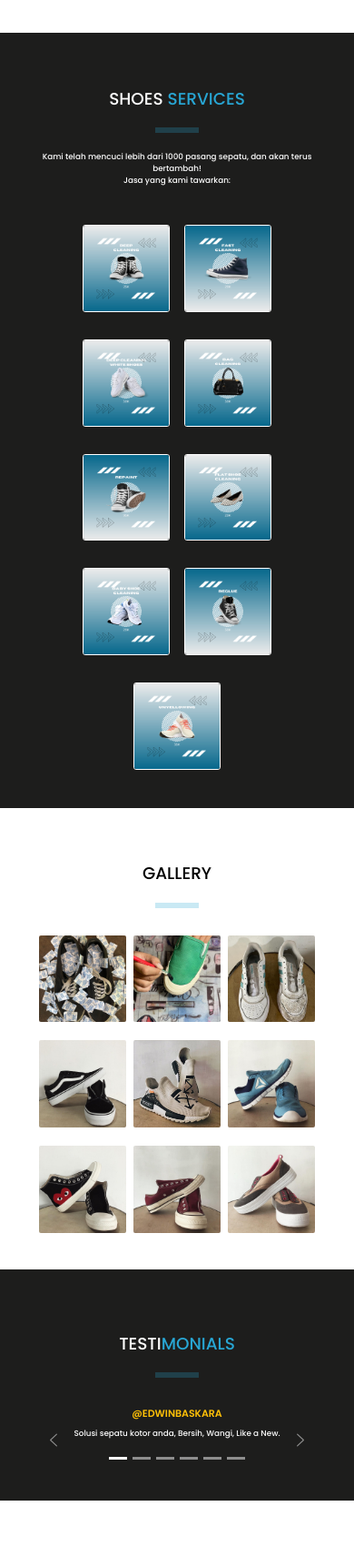
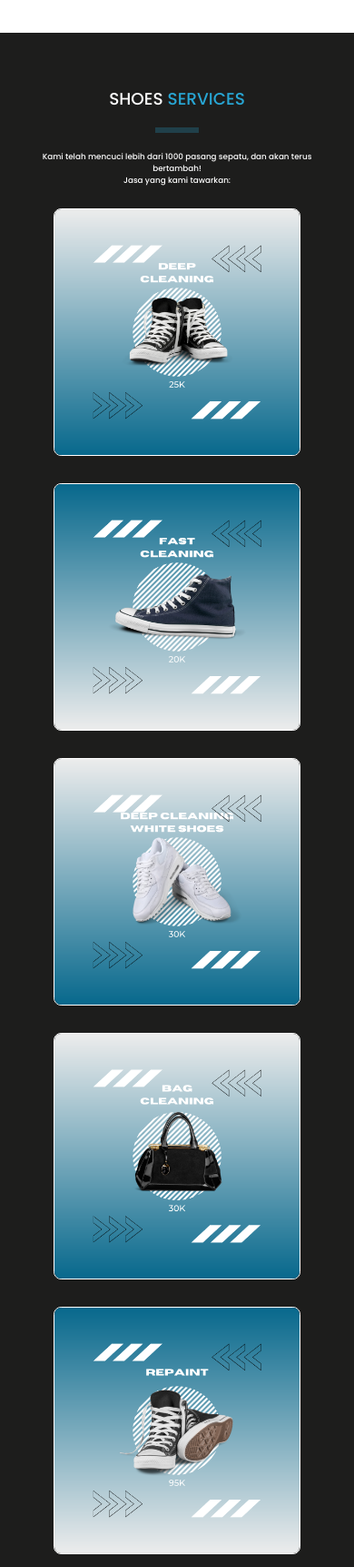
Before and after one commit to aufaadhib/shoes-laundry, a PHP site: page / in a window 390 px wide; the page is wider, and only the part inside the window is pictured. Shown: the part 1238-2960 px from the top of that part at 91% size. Run offline with PHP 8.4, Linux system fonts and the light colour scheme; some libraries are stand-ins or nearby versions.

Commit message:
baru gan

```diff
--- a/index.php
+++ b/index.php
@@ -154,25 +154,6 @@ include 'koneksi.php';
                     }
                     ?>
                 </div>
-
-
-
-                <!-- <div class="card pb-5">
-                    <div class="row mt-5">
-                        <div class="order-tracking completed">
-                            <span class="is-complete"></span>
-                            <p>Dalam Antrian</p>
-                        </div>
-                        <div class="order-tracking completed">
-                            <span class="is-complete"></span>
-                            <p>Sedang Diproses</p>
-                        </div>
-                        <div class="order-tracking">
-                            <span class="is-complete"></span>
-                            <p>Selesai</p>
-                        </div>
-                    </div>
-                </div> -->
             </div>
         </div>
 
@@ -186,16 +167,32 @@ include 'koneksi.php';
         <hr>
         <p>Kami telah mencuci lebih dari 1000 pasang sepatu, dan akan terus bertambah! </p>
         <p> Jasa yang kami tawarkan:</p>
-        <div class="row">
-            <div class="service-card">
+        <div class="row mt-3">
+            <div class="col-md-4">
                 <img src="assets/img/menu4.png" alt="Repair">
+            </div>
+            <div class="col-md-4">
                 <img src="assets/img/menu1.png" alt="Repair">
+            </div>
+            <div class="col-md-4">
                 <img src="assets/img/menu5.png" alt="Repair">
+            </div>
+            <div class="col-md-4">
                 <img src="assets/img/menu6.png" alt="Repair">
+            </div>
+            <div class="col-md-4">
                 <img src="assets/img/menu2.png" alt="Repair">
+            </div>
+            <div class="col-md-4">
                 <img src="assets/img/menu7.png" alt="Repair">
+            </div>
+            <div class="col-md-4">
                 <img src="assets/img/menu8.png" alt="Repair">
+            </div>
+            <div class="col-md-4">
                 <img src="assets/img/menu3.png" alt="Repair">
+            </div>
+            <div class="col-md-4">
                 <img src="assets/img/menu9.png" alt="Repair">
             </div>
         </div>
@@ -206,17 +203,42 @@ include 'koneksi.php';
     <section class="gallery" id="gallery">
         <h1>GALLERY</h1>
         <hr>
-        <div class="row">
-            <div class="gallery-card">
+        <div class="row mt-3">
+            <div class="col-md-4">
                 <img src="assets/img/galeri1.png" alt="Repair">
+
+            </div>
+            <div class="col-md-4">
                 <img src="assets/img/galeri2.png" alt="Repair">
+
+            </div>
+            <div class="col-md-4">
                 <img src="assets/img/galeri3.png" alt="Repair">
+
+            </div>
+            <div class="col-md-4">
                 <img src="assets/img/galeri4.jpg" alt="Repair">
+
+            </div>
+            <div class="col-md-4">
                 <img src="assets/img/galeri5.jpg" alt="Repair">
+
+            </div>
+            <div class="col-md-4">
                 <img src="assets/img/galeri6.jpg" alt="Repair">
+
+            </div>
+            <div class="col-md-4">
                 <img src="assets/img/galeri7.jpg" alt="Repair">
+
+            </div>
+            <div class="col-md-4">
                 <img src="assets/img/galeri8.jpg" alt="Repair">
+
+            </div>
+            <div class="col-md-4">
                 <img src="assets/img/galeri9.jpg" alt="Repair">
+
             </div>
         </div>
     </section>
@@ -283,7 +305,7 @@ include 'koneksi.php';
         <div class="container">
             <div class="row">
                 <div class="col-md-7">
-                    <iframe src="https://www.google.com/maps/embed?pb=!1m18!1m12!1m3!1d3954.215649314796!2d110.4215421!3d-7.659948299999998!2m3!1f0!2f0!3f0!3m2!1i1024!2i768!4f13.1!3m3!1m2!1s0x2e7a5f827c13e841%3A0x475894f89a802320!2sBeshoes%20Cuci%20Sepatu!5e0!3m2!1sid!2sid!4v1688752811328!5m2!1sid!2sid" width="600" height="450" style="border:0;" allowfullscreen="" loading="lazy" referrerpolicy="no-referrer-when-downgrade"></iframe>
+                    <iframe src="https://www.google.com/maps/embed?pb=!1m18!1m12!1m3!1d3954.215649314796!2d110.4215421!3d-7.659948299999998!2m3!1f0!2f0!3f0!3m2!1i1024!2i768!4f13.1!3m3!1m2!1s0x2e7a5f827c13e841%3A0x475894f89a802320!2sBeshoes%20Cuci%20Sepatu!5e0!3m2!1sid!2sid!4v1688752811328!5m2!1sid!2sid" width="100%" height="100%" style="border:0;" allowfullscreen="" loading="lazy" referrerpolicy="no-referrer-when-downgrade"></iframe>
                 </div>
                 <div class="col-md-5">
                     <center>
--- a/style.css
+++ b/style.css
@@ -210,27 +210,20 @@ hr {
   margin: 20px auto;
 }
 
-.service .row {
-  display: flex;
-  flex-wrap: wrap;
-  flex-direction: row;
-  justify-content: center;
-  margin-top: 3rem;
-}
 
 .service-card {
   text-align: center;
 }
 
-.service .row .service-card img {
+.service .row img {
   border-radius: 3%;
   border: 1px solid var(--text-color);
-  width: 30%;
+  width: 100%;
   margin: 15px 7px;
   transition: 1s ease;
 }
 
-.service .row .service-card img:hover {
+.service .row  img:hover {
   -webkit-transform: scale(1.1);
   -ms-transform: scale(1.1);
   transform: scale(1.1);
@@ -263,13 +256,13 @@ hr {
   text-align: center;
 }
 
-.gallery .row .gallery-card img {
+.gallery .row img {
   border-radius: 2%;
-  width: 30%;
+  width: 100%;
   margin: 10px 3px;
   -webkit-filter: brightness(100%);
 }
-.gallery .row .gallery-card img:hover {
+.gallery .row img:hover {
   -webkit-filter: brightness(50%);
   -webkit-transition: all 1s ease;
   -moz-transition: all 1s ease;
@@ -293,14 +286,12 @@ hr {
 }
 
 .contact {
-  min-height: 45rem;
   padding-top: 4rem;
+  padding-bottom: 4rem;
 }
 
 .container {
-  width: 75%;
-  padding: 45px;
-  border-radius: 0;
+  width: 85%;
 }
 
 .container .row {
@@ -452,6 +443,20 @@ hr {
   .navbar-navi a:hover::after {
     transform: scaleX(0.2);
   }
+  .service .row img{
+    width: 85%;
+  }
+  .service .row .col-md-4{
+    justify-content: center;
+    display: flex;
+  }
+  .gallery .row img{
+    width: 85%;
+  }
+  .gallery .row .col-md-4{
+    justify-content: center;
+    display: flex;
+  }
 }
 
 /* Mobile Phone */
@@ -459,4 +464,18 @@ hr {
   html {
     font-size: 55%;
   }
+  .service .row img{
+    width: 85%;
+  }
+  .service .row .col-md-4{
+    justify-content: center;
+    display: flex;
+  }
+  .gallery .row img{
+    width: 85%;
+  }
+  .gallery .row .col-md-4{
+    justify-content: center;
+    display: flex;
+  }
 }
```
